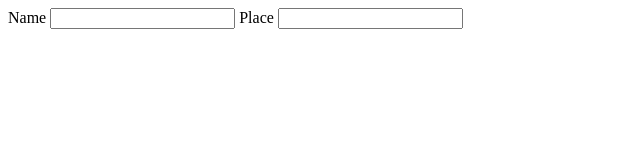
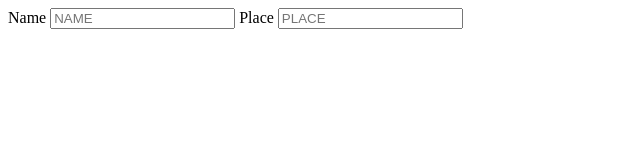
Before and after one commit to Nasreen-da/gitproject.sample, a plain HTML site: page hello.html in a window 1280 px wide. Shown: the full height of the page, 0-640 px from the left. Drawn offline with Linux system fonts and the light colour scheme.

Commit message:
small update in form

```diff
--- a/hello.html
+++ b/hello.html
@@ -8,9 +8,9 @@
 <body>
     <form action="">
         <label for="">Name</label>
-        <input type="Name">
+        <input type="Name" placeholder="NAME">
         <label for="">Place</label>
-        <input type="Place">
+        <input type="Place" placeholder="PLACE">
     </form>
 </body>
 </html>
```
